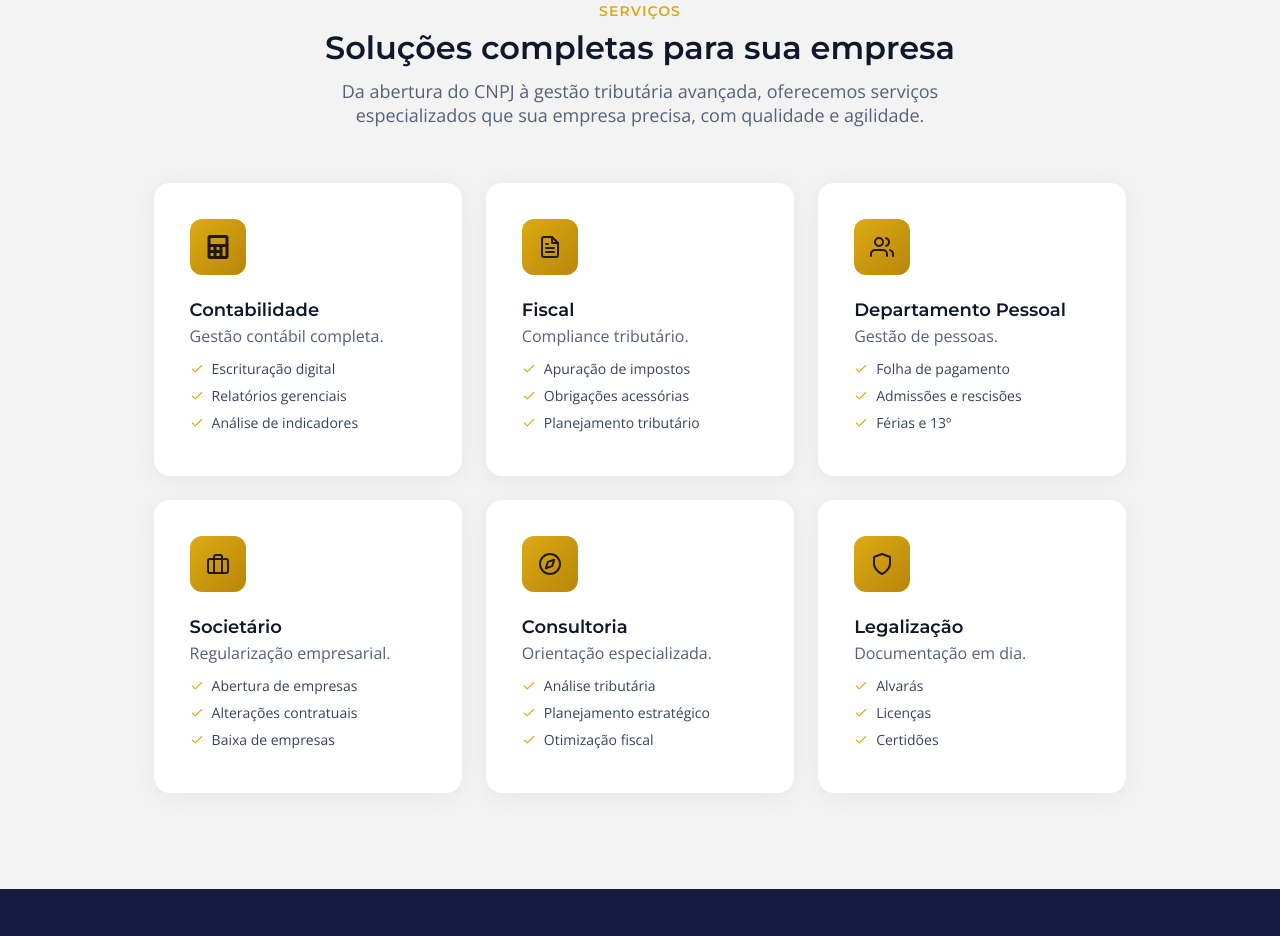
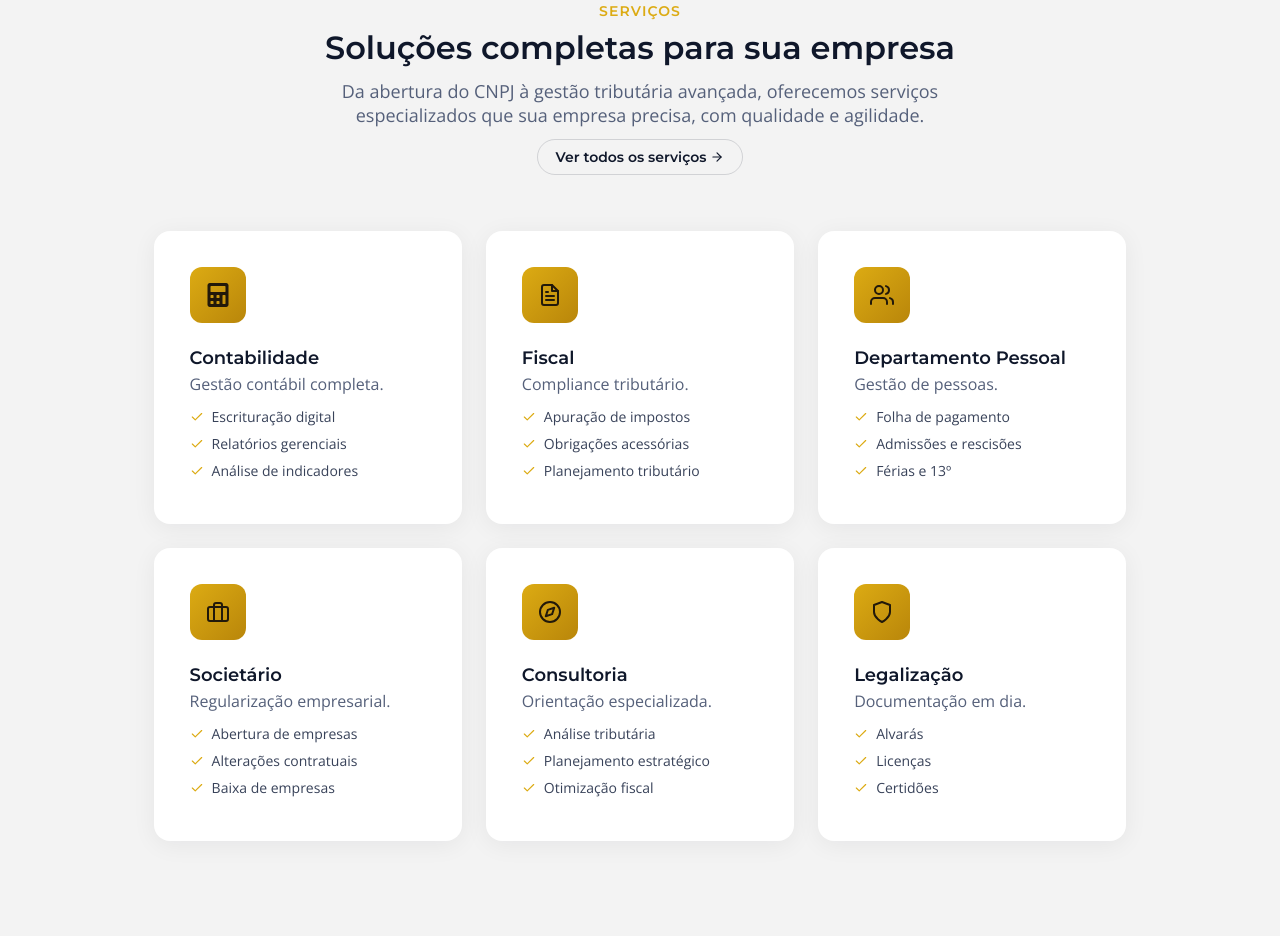
Before and after one commit to indexgestaocontabil/indexgestaocontabil.github.io, a React (Create React App) app: page / in a window 1280 px wide. Shown: the part 1820-2756 px from the top of the page. Built offline with nearby package versions, Linux system fonts and the light colour scheme.

Commit message:
Add files via upload

```diff
--- a/src/pages/HomePage/HomePage.scss
+++ b/src/pages/HomePage/HomePage.scss
@@ -47,6 +47,38 @@
       font-size: $font-size-3;
       color: #55607a;
       margin: 0;
+    }
+  }
+
+  .home-section-link {
+    @extend %dif-aic-jcfs;
+
+    gap: $base-spacing-x-small;
+    margin-top: $base-spacing-medium;
+    padding: 8px 18px;
+    border: 1px solid rgba(15, 23, 42, 0.15);
+    border-radius: 100px;
+    font-family: $font-family-2;
+    font-weight: 700;
+    font-size: $font-size-1;
+    color: #0f172a;
+    text-decoration: none;
+    transition: background 0.2s ease, border-color 0.2s ease,
+      color 0.2s ease;
+
+    svg {
+      transition: transform 0.2s ease;
+    }
+
+    &:hover {
+      background: rgba(220, 171, 19, 0.12);
+      border-color: var(--theme-color-2);
+      color: var(--theme-color-2);
+      text-decoration: underline;
+
+      svg {
+        transform: translateX(3px);
+      }
     }
   }
 
--- a/src/pages/HomePage/HomePage.tsx
+++ b/src/pages/HomePage/HomePage.tsx
@@ -77,6 +77,9 @@ const HomePage = () => {
         <span className="eyebrow">{Content.services.eyebrow}</span>
         <h2>{Content.services.title}</h2>
         <p>{Content.services.subtitle}</p>
+        <Link to="/servicos" className="home-section-link">
+          Ver todos os serviços <FiArrowRight />
+        </Link>
       </div>
 
       <div className="home-services-grid">
```
